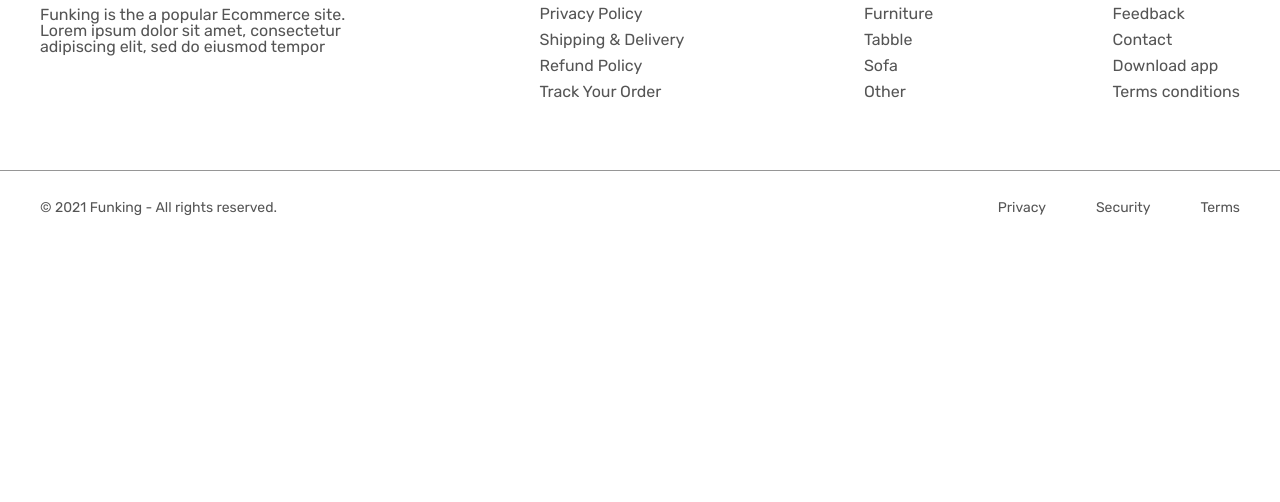
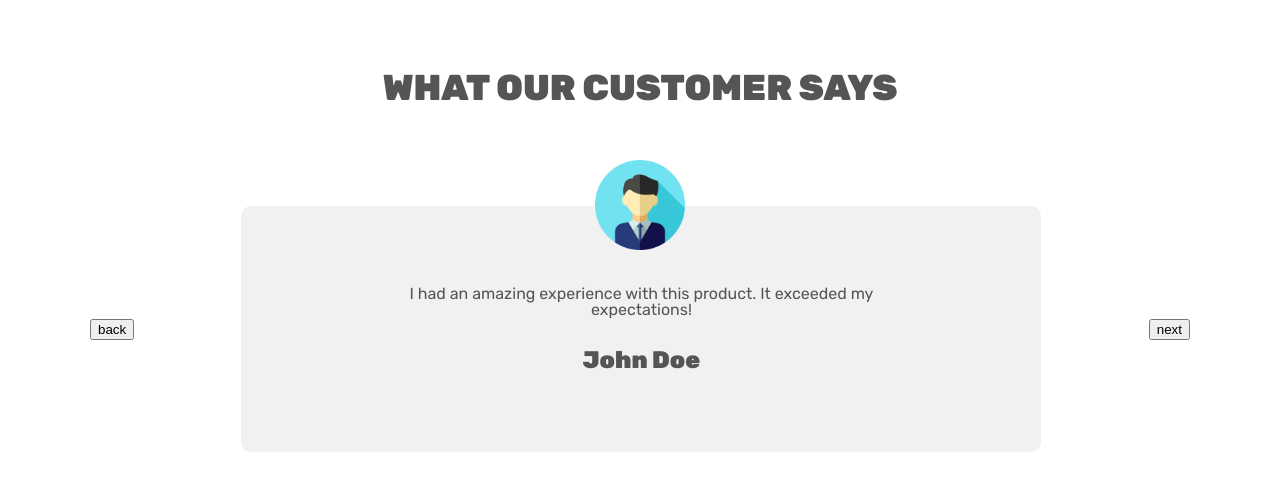
Before and after one commit to Ty4ka2021/furniking, a React (Create React App) app: page / in a window 1280 px wide. Shown: the part 2271-2773 px from the top of the page. Before the commit the page ends 2516 px from the top, so only its background shows below. Built offline with nearby package versions, Linux system fonts and the light colour scheme; no server answers.

Commit message:
add cart

```diff
--- /dev/null
+++ b/src/components/Pages/HomePage/Reviews/Reviews.jsx
@@ -0,0 +1,93 @@
+import React, { useState } from "react"
+import s from "./Reviews.module.css"
+
+const Reviews = () => {
+	const reviews = [
+		{
+			"id": 1,
+			"review": "I had an amazing experience with this product. It exceeded my expectations!",
+			"first_name": "John",
+			"last_name": "Doe"
+		},
+		{
+			"id": 2,
+			"review": "The service provided was exceptional. I would highly recommend it to others.",
+			"first_name": "Jane",
+			"last_name": "Smith"
+		},
+		{
+			"id": 3,
+			"review": "I'm really impressed with the quality of this service. It's worth every penny.",
+			"first_name": "Michael",
+			"last_name": "Johnson"
+		},
+		{
+			"id": 4,
+			"review": "The team was very professional and attentive to my needs. I'm satisfied!",
+			"first_name": "Emily",
+			"last_name": "Williams"
+		},
+		{
+			"id": 5,
+			"review": "This product has made my life so much easier. I can't thank the team enough.",
+			"first_name": "Daniel",
+			"last_name": "Brown"
+		}
+	]
+
+	const [currentSlide, setCurrentSlide] = useState(0)
+
+	const onClickBack = () => {
+		if (currentSlide === 0) {
+			setCurrentSlide(reviews.length - 1)
+		} else {
+			setCurrentSlide(currentSlide - 1)
+		}
+	}
+
+	const onClickNext = () => {
+		if (currentSlide === reviews.length - 1) {
+			setCurrentSlide(0)
+		} else {
+			setCurrentSlide(currentSlide + 1)
+		}
+	}
+	console.log(reviews.length, 'length')
+	console.log(currentSlide, 'currentSlide')
+
+	return (
+		<div className={s.Reviews}>
+			<h2 className="title">
+				What Our Customer Says
+			</h2>
+			{reviews[currentSlide].img ?
+				<img className={s.avatar} src="" alt="" />
+				:
+				<img className={s.avatar} src="/avatarUser.png" alt="" />
+			}
+
+			<div className={s.slider}>
+				<button onClick={onClickBack}>
+					back
+				</button>
+
+				<div className={s.content}>
+					<p className={s.text}>
+						{reviews[currentSlide].review}
+					</p>
+					<h4 className={s.name}>
+						{reviews[currentSlide].first_name} {reviews[currentSlide].last_name}
+					</h4>
+				</div>
+
+				<button onClick={onClickNext}>
+					next
+				</button>
+			</div>
+
+
+		</div>
+	)
+}
+
+export default Reviews
--- /dev/null
+++ b/src/components/Pages/HomePage/Reviews/Reviews.module.css
@@ -0,0 +1,48 @@
+.Reviews {
+	max-width: 1100px;
+	width: 100%;
+	margin: 0 auto 120px;
+	position: relative;
+}
+
+.Reviews h2 {
+	margin-bottom: 100px;
+}
+
+.slider {
+	display: flex;
+	align-items: center;
+	justify-content: space-between;
+}
+
+.avatar {
+	position: absolute;
+	top: 90px;
+	left: 50%;
+	transform: translate(-50%, 0%);
+	width: 90px;
+	height: 90px;
+	margin: 0 auto;
+	display: block;
+}
+
+.content {
+	max-width: 800px;
+	width: 100%;
+	background-color: var(--color-gray-light);
+	border-radius: 10px;
+	padding: 80px 130px;
+	display: flex;
+	flex-direction: column;
+	align-items: center;
+	text-align: center;
+}
+
+.text {
+	margin-bottom: 30px;
+}
+
+.name {
+	font-size: 24px;
+	font-weight: bold;
+}
--- a/src/components/Pages/HomePage/Trending/Trending.module.css
+++ b/src/components/Pages/HomePage/Trending/Trending.module.css
@@ -1,3 +1,7 @@
+.Trending {
+	margin-bottom: 120px;
+}
+
 .category {
 	display: flex;
 	max-width: 600px;
--- a/src/components/ProductBlock/ProductBlock.jsx
+++ b/src/components/ProductBlock/ProductBlock.jsx
@@ -1,23 +1,32 @@
 import React from "react"
+import { useDispatch } from 'react-redux'
+import { Link } from 'react-router-dom'
+import { addToCart } from '../../redux/slices/cartSlice'
 import s from "./ProductBlock.module.css"
-import { Link } from 'react-router-dom'
 
-const ProductBlock = ({ id, title, category, rating, price, oldPrice, imageUrl }) => {
+const ProductBlock = (obj) => {
+	const dispatch = useDispatch()
+
+	const addToCartClick = (obj) => {
+		dispatch(addToCart(obj))
+	}
 	return (
-		<Link to={`/product/${id}`} className={s.ProductBlock}>
-			<div className={s.imgBox}>
-				<img className={s.img} src={imageUrl} alt="" />
-			</div>
-			<p className={s.category}>{category}</p>
-			<h4 className={s.title}>{title}</h4>
-			<div className={s.box}>
-				<span className={s.price}>${price}</span>
-				<span className={s.oldPrice}>${oldPrice}</span>
-				<span className={s.rating}>{rating}</span>
-			</div>
+		<div className={s.ProductBlock}>
+			<Link to={`/product/${obj.id}`} >
+				<div className={s.imgBox}>
+					<img className={s.img} src={obj.imageUrl} alt="" />
+				</div>
+				<p className={s.category}>{obj.category}</p>
+				<h4 className={s.title}>{obj.title}</h4>
+				<div className={s.box}>
+					<span className={s.price}>${obj.price}</span>
+					<span className={s.oldPrice}>${obj.oldPrice}</span>
+					<span className={s.rating}>{obj.rating}</span>
+				</div>
 
-			<button onClick={() => console.log(id)} className={s.btn}>Add to cart</button>
-		</Link>
+			</Link>
+			<button onClick={() => addToCartClick(obj)} className={s.btn}>Add to cart</button>
+		</div>
 	)
 }
 
--- a/src/components/ProductBlock/ProductBlock.module.css
+++ b/src/components/ProductBlock/ProductBlock.module.css
@@ -1,8 +1,4 @@
-.ProductBlock {
-	display: flex;
-	flex-direction: column;
-	align-items: flex-start;
-}
+.ProductBlock {}
 
 .imgBox {
 	height: 240px;
@@ -19,7 +15,7 @@
 
 .category {
 	font-size: 14px;
-	color: var(--color-gray-light);
+	color: var(--color-gray);
 	margin-bottom: 10px;
 }
 
--- a/src/pages/Cart/Cart.jsx
+++ b/src/pages/Cart/Cart.jsx
@@ -1,12 +1,19 @@
 import React from "react"
+import { useSelector } from 'react-redux'
 import Header from '../../components/Header/Header'
 import s from "./Cart.module.css"
+import CartItem from './CartItem/CartItem'
 
 const Cart = () => {
+	const items = useSelector(state => state.cart.cart)
 	return (
 		<div className={s.Cart}>
 			<Header />
-			Cart
+			<div className="container">
+				<div className={s.wrapper}>
+					{items.map((obj) => <CartItem key={obj.id} {...obj} />)}
+				</div>
+			</div>
 		</div>
 	)
 }
--- /dev/null
+++ b/src/pages/Cart/CartItem/CartItem.jsx
@@ -0,0 +1,32 @@
+import React from "react"
+import s from "./CartItem.module.css"
+import { useDispatch } from 'react-redux'
+import { addToCart, minusItem, removeFromCart } from '../../../redux/slices/cartSlice'
+
+const CartItem = ({ id, title, price, oldPrice, imageUrl, count }) => {
+	const dispatch = useDispatch()
+
+	const removeFromCartClick = (id) => {
+		dispatch(removeFromCart(id))
+	}
+	return (
+		<div className={s.CartItem}>
+			<img className={s.img} src={imageUrl} alt="" />
+			<p className={s.text}>
+				{title}
+			</p>
+			<div>
+				<button onClick={() => dispatch(minusItem(id))}>-</button>
+				{count}
+				<button onClick={() => dispatch(addToCart({ id, title, price, oldPrice, imageUrl, count }))}>+</button>
+			</div>
+			<div className={s.box}>
+				<button onClick={() => removeFromCartClick(id)}>delate</button>
+				{oldPrice}
+				{price}
+			</div>
+		</div>
+	)
+}
+
+export default CartItem
--- /dev/null
+++ b/src/pages/Cart/CartItem/CartItem.module.css
@@ -0,0 +1,12 @@
+.CartItem {
+	display: flex;
+	justify-content: space-between;
+	width: 100%;
+	margin-bottom: 30px;
+}
+
+.img {
+	width: 200px;
+	height: 200px;
+	object-fit: cover;
+}
--- a/src/pages/Home/Home.jsx
+++ b/src/pages/Home/Home.jsx
@@ -1,11 +1,12 @@
 import React from "react"
+import Footer from '../../components/Footer/Footer'
 import Header from '../../components/Header/Header'
 import Feature from '../../components/Pages/HomePage/Feature/Feature'
 import HeroBlock from '../../components/Pages/HomePage/HeroBlock/HeroBlock'
 import Offer from '../../components/Pages/HomePage/Offer/Offer'
+import Reviews from '../../components/Pages/HomePage/Reviews/Reviews'
 import Trending from '../../components/Pages/HomePage/Trending/Trending'
 import s from "./Home.module.css"
-import Footer from '../../components/Footer/Footer'
 
 const Home = () => {
 
@@ -21,6 +22,7 @@ const Home = () => {
 
 				<Trending />
 
+				<Reviews />
 
 
 
--- /dev/null
+++ b/src/redux/slices/cartSlice.js
@@ -0,0 +1,39 @@
+import { createSlice } from '@reduxjs/toolkit'
+
+const initialState = {
+	cart: []
+}
+
+const cartSlice = createSlice({
+	name: 'cart',
+	initialState,
+	reducers: {
+		addToCart(state, action) {
+			const findItem = state.cart.find(obj => obj.id === action.payload.id)
+
+			if (findItem) {
+				findItem.count++
+			} else {
+				state.cart.push({
+					...action.payload,
+					count: 1
+				})
+			}
+
+		},
+		minusItem(state, action) {
+			const findItem = state.cart.find(obj => obj.id === action.payload)
+
+			if (findItem) {
+				findItem.count--
+			}
+		},
+		removeFromCart(state, action) {
+			state.cart = state.cart.filter(item => item.id !== action.payload)
+		}
+	}
+})
+
+export const { addToCart, removeFromCart, minusItem } = cartSlice.actions
+
+export default cartSlice.reducer
--- a/src/redux/store.js
+++ b/src/redux/store.js
@@ -2,11 +2,13 @@ import { configureStore } from '@reduxjs/toolkit'
 import filterSlice from './slices/filterSlice'
 import productsSlice from './slices/productsSlice'
 import topProductsSlice from './slices/topProductsSlice'
+import cartSlice from './slices/cartSlice'
 
 export const store = configureStore({
 	reducer: {
 		products: productsSlice,
 		filter: filterSlice,
-		topProducts: topProductsSlice
+		topProducts: topProductsSlice,
+		cart: cartSlice
 	}
 })
```
Also changed, not shown: public/avatarUser.png (added).
